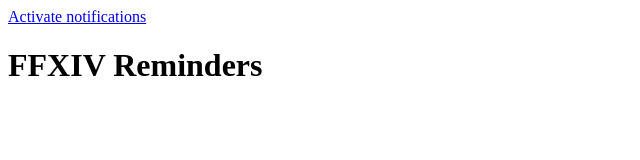
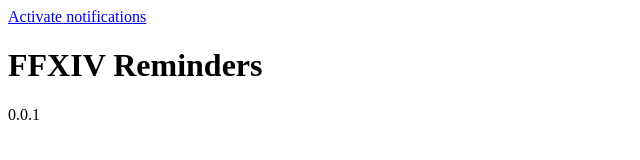
Before and after one commit to sebastianscaini/FFXIV-Reminders, a plain HTML site: page index.html in a window 1280 px wide. Shown: the full height of the page, 0-640 px from the left. Drawn offline with Linux system fonts and the light colour scheme.

Commit message:
Added Version

```diff
--- a/index.html
+++ b/index.html
@@ -3,3 +3,4 @@
   <a href="#" class="sp_notify_prompt">Activate notifications</a>
 </head>
 <h1>FFXIV Reminders</h1>
+<p>0.0.1</p>
```
